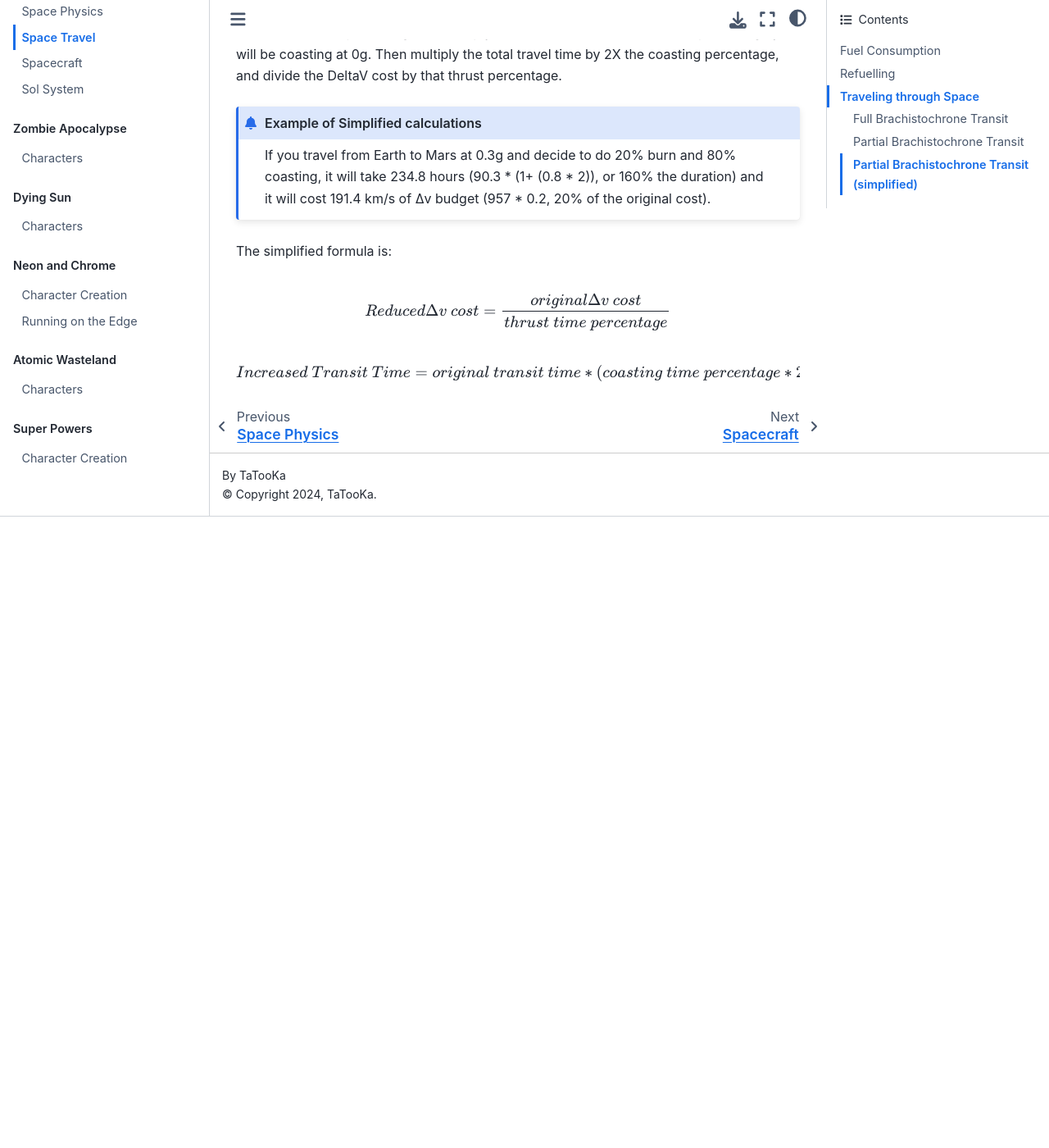
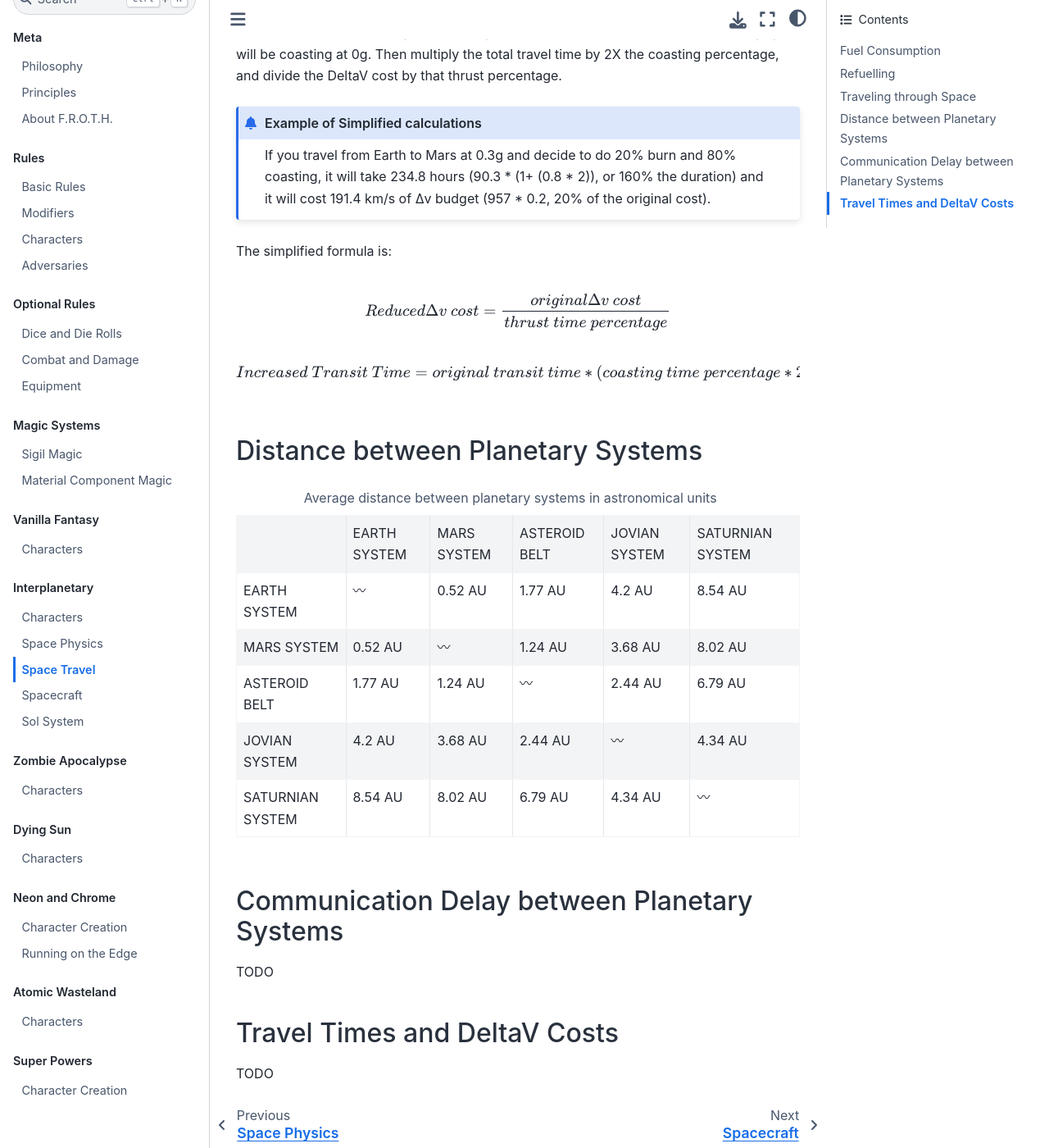
Before and after one commit to TaTooKa/froth, a Sphinx documentation site: the page built from docs/source/pages/worlds/interplanetary/spacetravel.rst, in a window 1280 px wide and 1400 px high, scrolled down 5345 px. Shown: the whole window at 82% size. Built offline with Sphinx 7.4.7 and the Sphinx Book theme 1.1.4, drawn with Linux system fonts in a browser that asks for light colours; before the commit the page ends 5975 px from its top, so only the background shows below that.

Commit message:
add table

```diff
--- a/docs/source/pages/worlds/interplanetary/spacetravel.rst
+++ b/docs/source/pages/worlds/interplanetary/spacetravel.rst
@@ -80,7 +80,7 @@ In order to calculate time and Δv cost for a Partial Brachistochrone, first dec
 
 .. epigraph:: Partial Brachistochrone Transit Example
 
-   The character realizes that his trip to the Mars System is unattainable on his Light Freighter (that has a maximum Δv of 500 km/s). He decides to do a Partial Brachistochrone instead, at the same acceleration of 0.5g but with only 20% of the trip under thrust. The player needs to convert that fraction into decimal (0.2, divided by two because he needs the value for each thrust segment, which gives a 0.1). Plugging all of those values into the equations gives him a highly reduced Δv cost of 411.74 Km/s (33.3% of the original cost), but an increased total transit time of 4.9 days (almost two days more than if under full burn), and the character’s vessel will be most of that trip coasting at zero-G.
+   *The character realizes that his trip to the Mars System is unattainable on his Light Freighter (that has a maximum Δv of 500 km/s). He decides to do a Partial Brachistochrone instead, at the same acceleration of 0.5g but with only 20% of the trip under thrust. The player needs to convert that fraction into decimal (0.2, divided by two because he needs the value for each thrust segment, which gives a 0.1). Plugging all of those values into the equations gives him a highly reduced Δv cost of 411.74 Km/s (33.3% of the original cost), but an increased total transit time of 4.9 days (almost two days more than if under full burn), and the character’s vessel will be most of that trip coasting at zero-G.*
 
 The advantages of a Partial Brachistochrone are that you save lots of Δv for a relatively small increase in total transit time, and that spacecraft with lesser MΔv capabilities can make trips that could be prohibitive at full burn, by taking a little bit more of time. Many spacers would consider at least short-coasting (10%, 20%) Partial Brachistochrones because they are way more cost-effective than Full Brachistochrones.
 
@@ -107,3 +107,26 @@ The simplified formula is:
 .. math::
 
    Increased\ Transit\ Time = original\ transit\ time * (coasting\ time\ percentage * 2)
+
+Distance between Planetary Systems
+----------------------------------
+
+.. csv-table:: Average distance between planetary systems in astronomical units
+   :align: center
+
+   "","EARTH SYSTEM","MARS SYSTEM","ASTEROID BELT","JOVIAN SYSTEM","SATURNIAN SYSTEM"
+   "EARTH SYSTEM","〰","0.52 AU","1.77 AU","4.2 AU","8.54 AU"
+   "MARS SYSTEM","0.52 AU","〰","1.24 AU","3.68 AU","8.02 AU"
+   "ASTEROID BELT","1.77 AU","1.24 AU","〰","2.44 AU","6.79 AU"
+   "JOVIAN SYSTEM","4.2 AU","3.68 AU","2.44 AU","〰","4.34 AU"
+   "SATURNIAN SYSTEM","8.54 AU","8.02 AU","6.79 AU","4.34 AU","〰"
+
+Communication Delay between Planetary Systems
+---------------------------------------------
+
+TODO
+
+Travel Times and DeltaV Costs
+-----------------------------
+
+TODO
```
